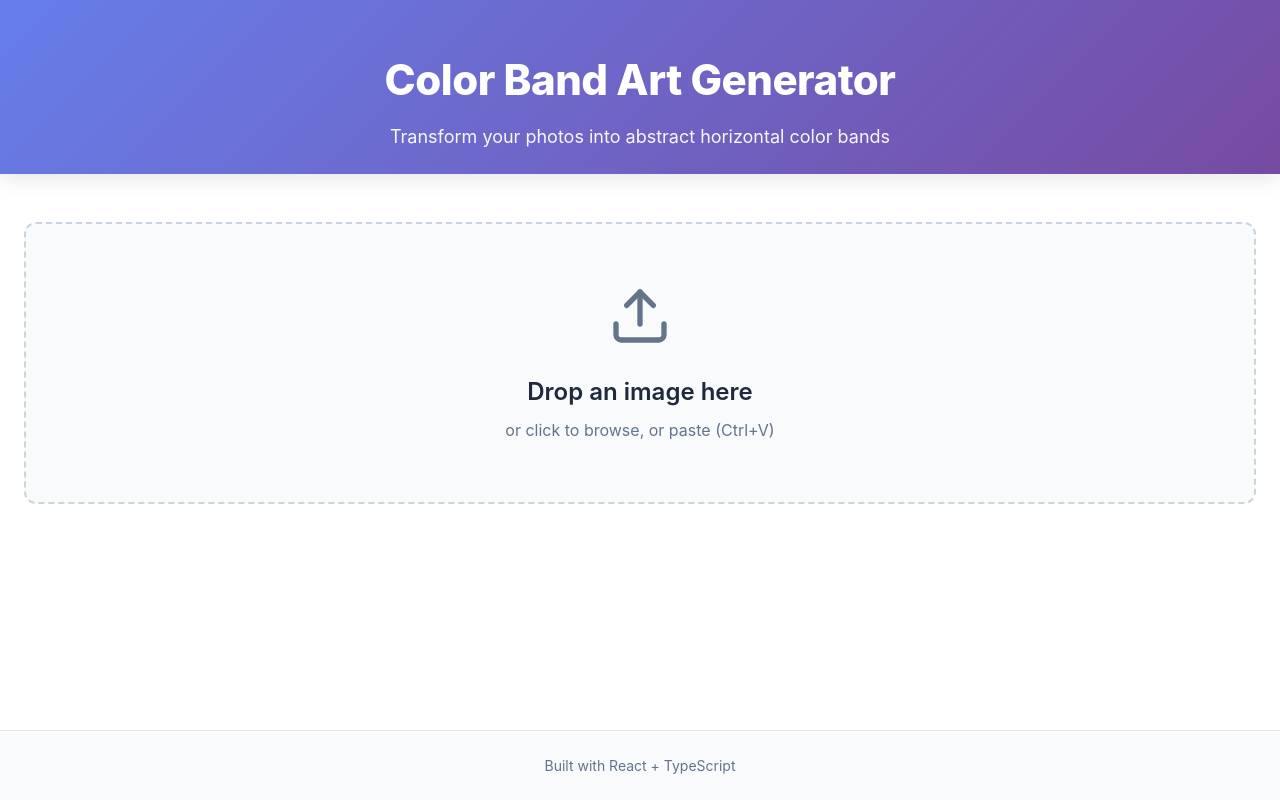
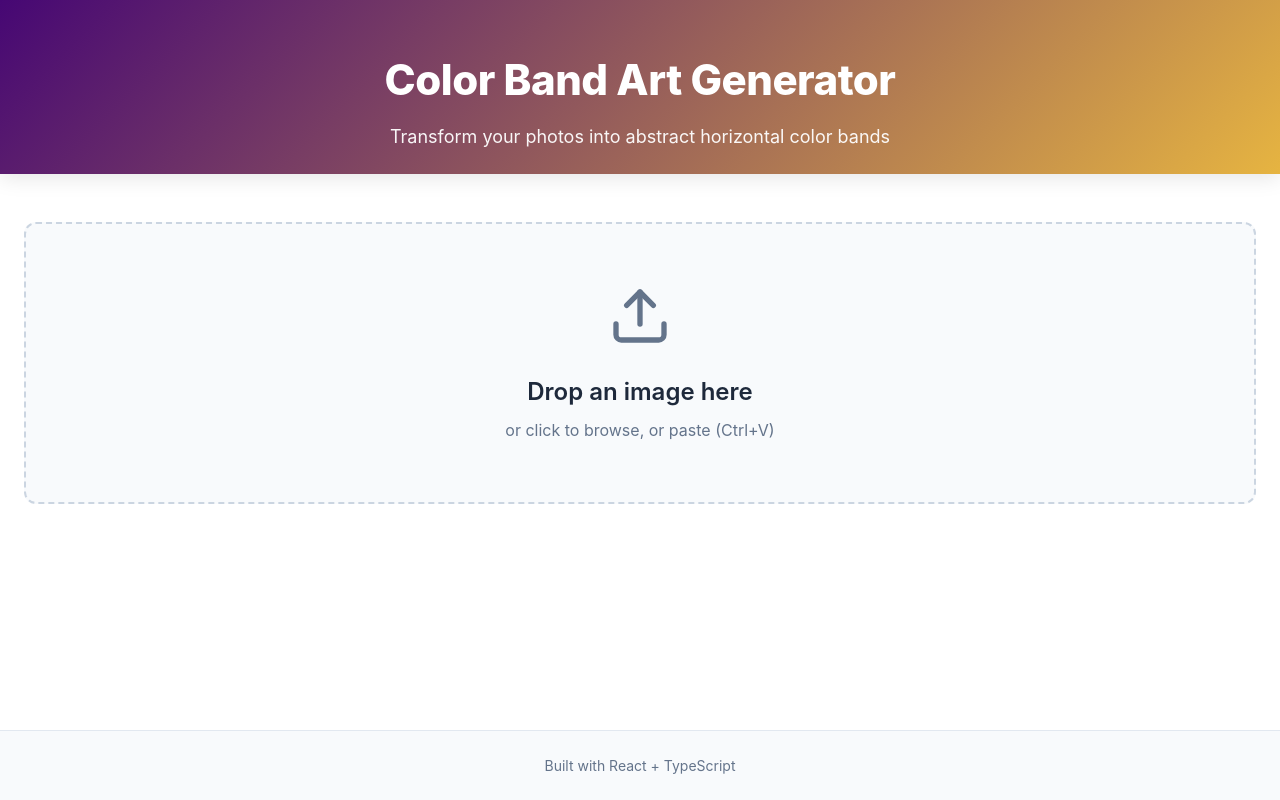
Before and after one commit to EricWardner/image-to-color-bands, a React (Vite) app: page / in a window 1280 px wide. Built offline with nearby package versions, Linux system fonts and the light colour scheme.

Commit message:
fix: change header gradient colors

```diff
--- a/src/App.css
+++ b/src/App.css
@@ -7,7 +7,7 @@
 .app-header {
   padding: 48px 24px 24px;
   text-align: center;
-  background: linear-gradient(135deg, #667eea 0%, #764ba2 100%);
+  background: linear-gradient(135deg, #460774 0%, #e6b441 100%);
   color: white;
   box-shadow: 0 4px 20px rgba(0, 0, 0, 0.1);
 }
```
